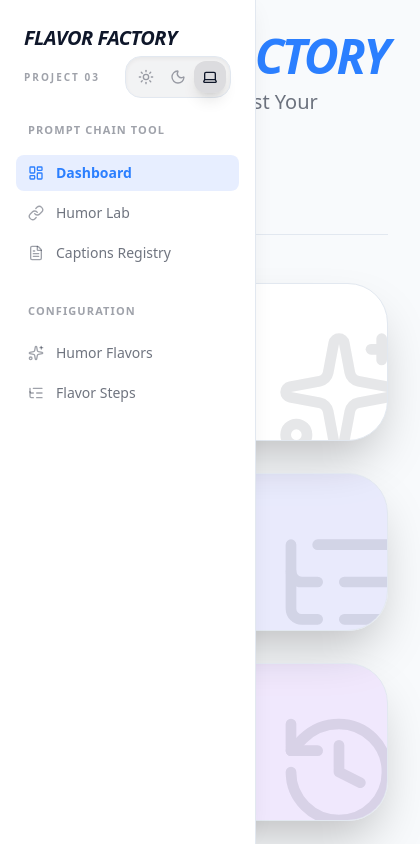
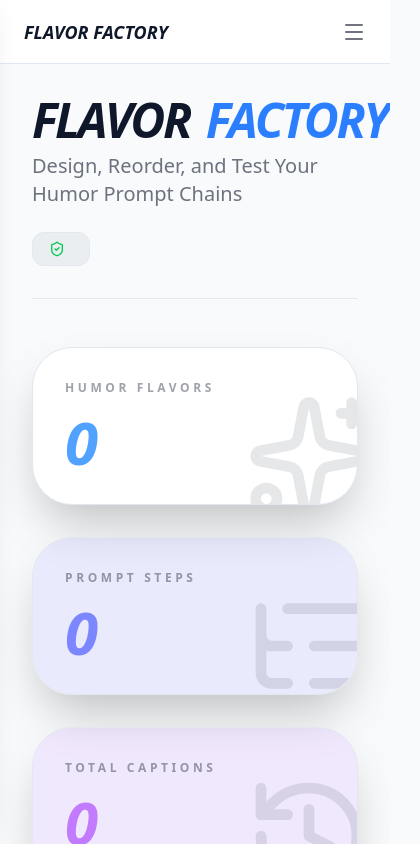
Before and after one commit to jwong2529/humor-study-3, a Next.js app: page / in a window 390 px wide. Shown: the top 844 px of the page, 420 px wide, since content can reach past the window. Built offline with nearby package versions, Linux system fonts and the light colour scheme; no server answers; the database is empty.

Commit message:
Fix sidebar responsiveness

```diff
--- a/src/components/PageWrapper.tsx
+++ b/src/components/PageWrapper.tsx
@@ -1,19 +1,44 @@
 'use client'
 
+import { useState } from 'react'
 import { usePathname } from 'next/navigation'
 import Sidebar from './Sidebar'
+import { Menu, X } from 'lucide-react'
 
 export default function PageWrapper({ children }: { children: React.ReactNode }) {
   const pathname = usePathname()
+  const [isSidebarOpen, setIsSidebarOpen] = useState(false)
   const isAuthPage = pathname?.startsWith('/auth') || pathname === '/login' || pathname === '/unauthorized'
 
   if (isAuthPage) return <>{children}</>
 
   return (
-    <div className="flex min-h-screen">
-      <Sidebar />
-      <div className="flex-1 lg:pl-64 flex flex-col">
-        {children}
+    <div className="flex min-h-screen bg-background">
+      {/* Mobile Backdrop */}
+      {isSidebarOpen && (
+        <div
+          className="fixed inset-0 bg-background/80 backdrop-blur-sm z-40 lg:hidden"
+          onClick={() => setIsSidebarOpen(false)}
+        />
+      )}
+
+      <Sidebar isOpen={isSidebarOpen} onClose={() => setIsSidebarOpen(false)} />
+
+      <div className="flex-1 lg:pl-64 flex flex-col min-w-0">
+        {/* Mobile Header */}
+        <header className="lg:hidden h-16 border-b border-border bg-card flex items-center justify-between px-6 sticky top-0 z-30">
+          <h1 className="text-lg font-black text-foreground italic uppercase">Flavor Factory</h1>
+          <button
+            onClick={() => setIsSidebarOpen(!isSidebarOpen)}
+            className="p-2 -mr-2 text-foreground/60 hover:text-foreground transition-colors"
+          >
+            {isSidebarOpen ? <X className="w-6 h-6" /> : <Menu className="w-6 h-6" />}
+          </button>
+        </header>
+
+        <main className="flex-1">
+          {children}
+        </main>
       </div>
     </div>
   )
--- a/src/components/Sidebar.tsx
+++ b/src/components/Sidebar.tsx
@@ -28,7 +28,13 @@ const navItems = [
   ]},
 ]
 
-export default function Sidebar() {
+export default function Sidebar({
+  isOpen,
+  onClose
+}: {
+  isOpen?: boolean;
+  onClose?: () => void;
+}) {
   const pathname = usePathname()
 
   const isAuthPage = pathname?.startsWith('/auth') || pathname === '/login' || pathname === '/unauthorized'
@@ -36,8 +42,17 @@ export default function Sidebar() {
   if (isAuthPage) return null
 
   return (
-    <aside className="w-64 bg-card border-r border-border flex flex-col fixed inset-y-0 z-50 overflow-y-auto custom-scrollbar shadow-[4px_0_24px_-12px_rgba(0,0,0,0.1)]">
+    <aside className={cn(
+      "w-64 bg-card border-r border-border flex flex-col fixed inset-y-0 z-50 overflow-y-auto custom-scrollbar shadow-[4px_0_24px_-12px_rgba(0,0,0,0.1)] transition-transform duration-300 lg:translate-x-0",
+      isOpen ? "translate-x-0" : "-translate-x-full"
+    )}>
       <div className="p-6">
+        <div className="flex items-center justify-between mb-2 lg:hidden">
+          <p className="text-[10px] text-foreground/40 uppercase tracking-[0.2em] font-bold italic">Menu</p>
+          <button onClick={onClose} className="p-1 -mr-1 text-foreground/40 hover:text-foreground">
+            <Reply className="w-4 h-4" />
+          </button>
+        </div>
         <h1 className="text-xl font-black text-foreground tracking-tight uppercase italic">Flavor Factory</h1>
         <div className="flex items-center justify-between mt-1">
           <p className="text-[10px] text-foreground/40 uppercase tracking-[0.2em] font-bold">Project 03</p>
@@ -58,6 +73,7 @@ export default function Sidebar() {
                   <Link
                     key={item.name}
                     href={item.href}
+                    onClick={() => onClose?.()}
                     className={cn(
                       "flex items-center gap-3 px-3 py-2 rounded-lg text-sm font-medium transition-all duration-200",
                       isActive
```
